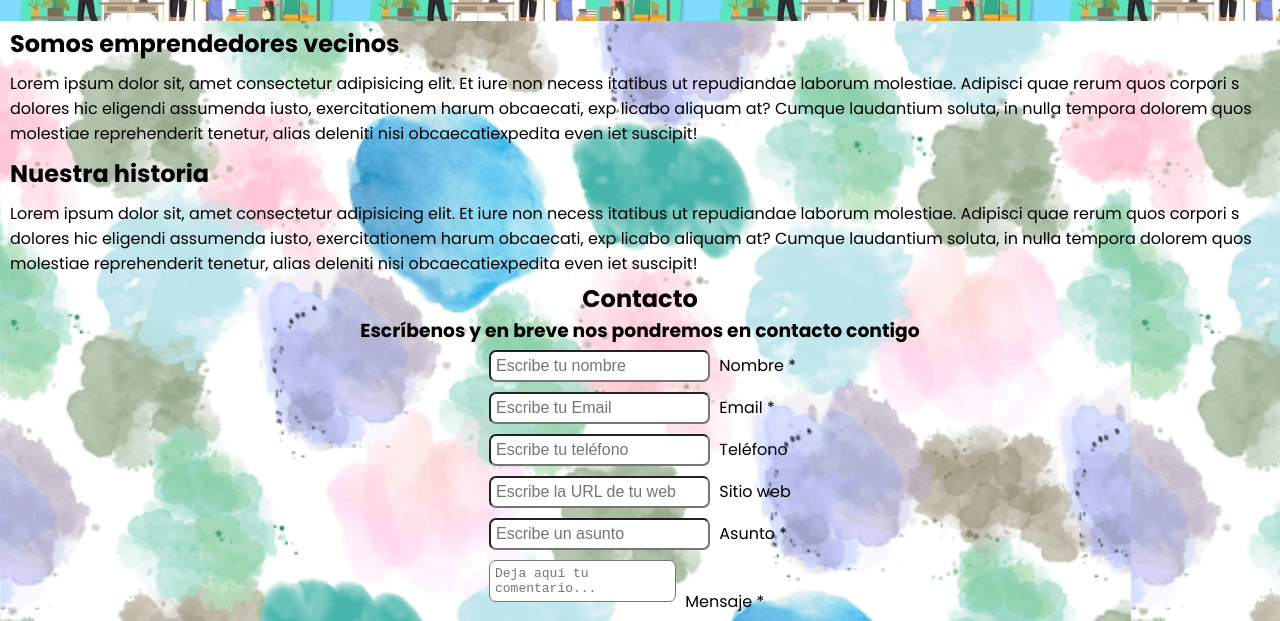
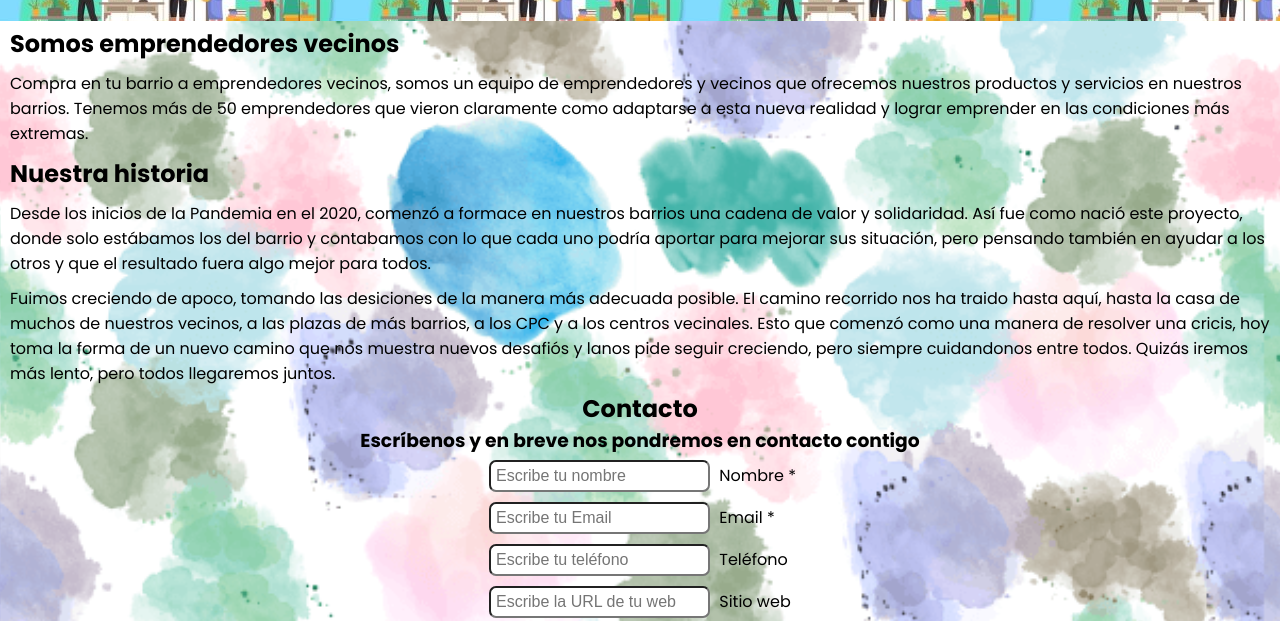
Before and after one commit to encoder1024/CompraEnTuBarrio, a website: page pages/who-we-are.html in a window 1280 px wide. Shown: the part 110-731 px from the top of the page. Drawn offline with Linux system fonts and the light colour scheme.

Commit message:
1) reemplazo todos los textos falsos y algunos ajustes más a los html

```diff
--- a/pages/who-we-are.html
+++ b/pages/who-we-are.html
@@ -26,9 +26,6 @@
             <span class="line line2"></span>
             <span class="line line3"></span>
           </div>
-          <!--                 <div class="logo">
-                    <h1>Navbar</h1>
-                </div> -->
           <div class="menu-items">
             <li><a href="../index.html">inicio</a></li>
             <li><a href="./map.html">mapa</a></li>
@@ -46,20 +43,6 @@
       <a href="./profile.html">cuenta</a>
       <a href="#">nosotros</a>
       <div class="animation start-contact"></div>
-      <!--             <ul class="encabezado__menu">
-                <li class="encabezado__menu__item"><a href="../index.html">inicio</a></li>
-                <li class="encabezado__menu__item"><a href="./map.html">mapa</a></li>
-                <li class="encabezado__menu__item"><a href="./search.html">busqueda</a></li>
-                <li class="encabezado__menu__item itemSubmenu">
-                    <a href="./profile.html">cuenta</a>
-                    <ul class="encabezado__lista__submenu">
-                        <li class="bodymain__acciones__lista"><a class="bodymain__acciones__lista__item">Publicar</a></li>
-                        <li class="bodymain__acciones__lista"><a class="bodymain__acciones__lista__item">info</a></li>
-                        <li class="bodymain__acciones__lista"><a class="bodymain__acciones__lista__item">Favoritos</a></li>
-                    </ul>
-                </li>
-                <li class="encabezado__menu__item"><a href="#">nosotros</a></li>
-            </ul> -->
     </nav>
     <h1 class="encabezado__titulo">Compra en tu barrio<span class="displayOnOff"> a emprendedores vecinos</span></h1>
   </header>
@@ -67,19 +50,10 @@
     <section class="bodymain__somos">
       <!-- presentación del proyecto y el equipo, sponsors, etc... -->
       <h2>Somos emprendedores vecinos</h2>
-      <p>Lorem ipsum dolor sit, amet consectetur adipisicing elit. Et iure non necess
-        itatibus ut repudiandae laborum molestiae. Adipisci quae rerum quos corpori
-        s dolores hic eligendi assumenda iusto, exercitationem harum obcaecati, exp
-        licabo aliquam at? Cumque laudantium soluta, in nulla tempora dolorem quos
-        molestiae reprehenderit tenetur, alias deleniti nisi obcaecatiexpedita even
-        iet suscipit!</p>
+      <p>Compra en tu barrio a emprendedores vecinos, somos un equipo de emprendedores y vecinos que ofrecemos nuestros productos y servicios en nuestros barrios. Tenemos más de 50 emprendedores que vieron claramente como adaptarse a esta nueva realidad y lograr emprender en las condiciones más extremas.</p>
       <h2>Nuestra historia</h2>
-      <p>Lorem ipsum dolor sit, amet consectetur adipisicing elit. Et iure non necess
-        itatibus ut repudiandae laborum molestiae. Adipisci quae rerum quos corpori
-        s dolores hic eligendi assumenda iusto, exercitationem harum obcaecati, exp
-        licabo aliquam at? Cumque laudantium soluta, in nulla tempora dolorem quos
-        molestiae reprehenderit tenetur, alias deleniti nisi obcaecatiexpedita even
-        iet suscipit!</p>
+      <p>Desde los inicios de la Pandemia en el 2020, comenzó a formace en nuestros barrios una cadena de valor y solidaridad. Así fue como nació este proyecto, donde solo estábamos los del barrio y contabamos con lo que cada uno podría aportar para mejorar sus situación, pero pensando también en ayudar a los otros y que el resultado fuera algo mejor para todos.</p>
+      <p>Fuimos creciendo de apoco, tomando las desiciones de la manera más adecuada posible. El camino recorrido nos ha traido hasta aquí, hasta la casa de muchos de nuestros vecinos, a las plazas de más barrios, a los CPC y a los centros vecinales. Esto que comenzó como una manera de resolver una cricis, hoy toma la forma de un nuevo camino que nos muestra nuevos desafiós y lanos pide seguir creciendo, pero siempre cuidandonos entre todos. Quizás iremos más lento, pero todos llegaremos juntos.</p>
     </section>
     <section>
       <!-- Envianos tu mensaje / Contacto -->
@@ -163,7 +137,6 @@
                         https://cdn.cafecito.app/imgs/buttons/button_6_2x.png 2x,
                         https://cdn.cafecito.app/imgs/buttons/button_6_3.75x.png 3.75x'
             src='https://cdn.cafecito.app/imgs/buttons/button_6.png' alt='Invitame un café en cafecito.app' />
-          <!-- ojo -->
         </a>
       </li>
     </ul>
```
Also changed, not shown: index.html (+1 -1 lines).
